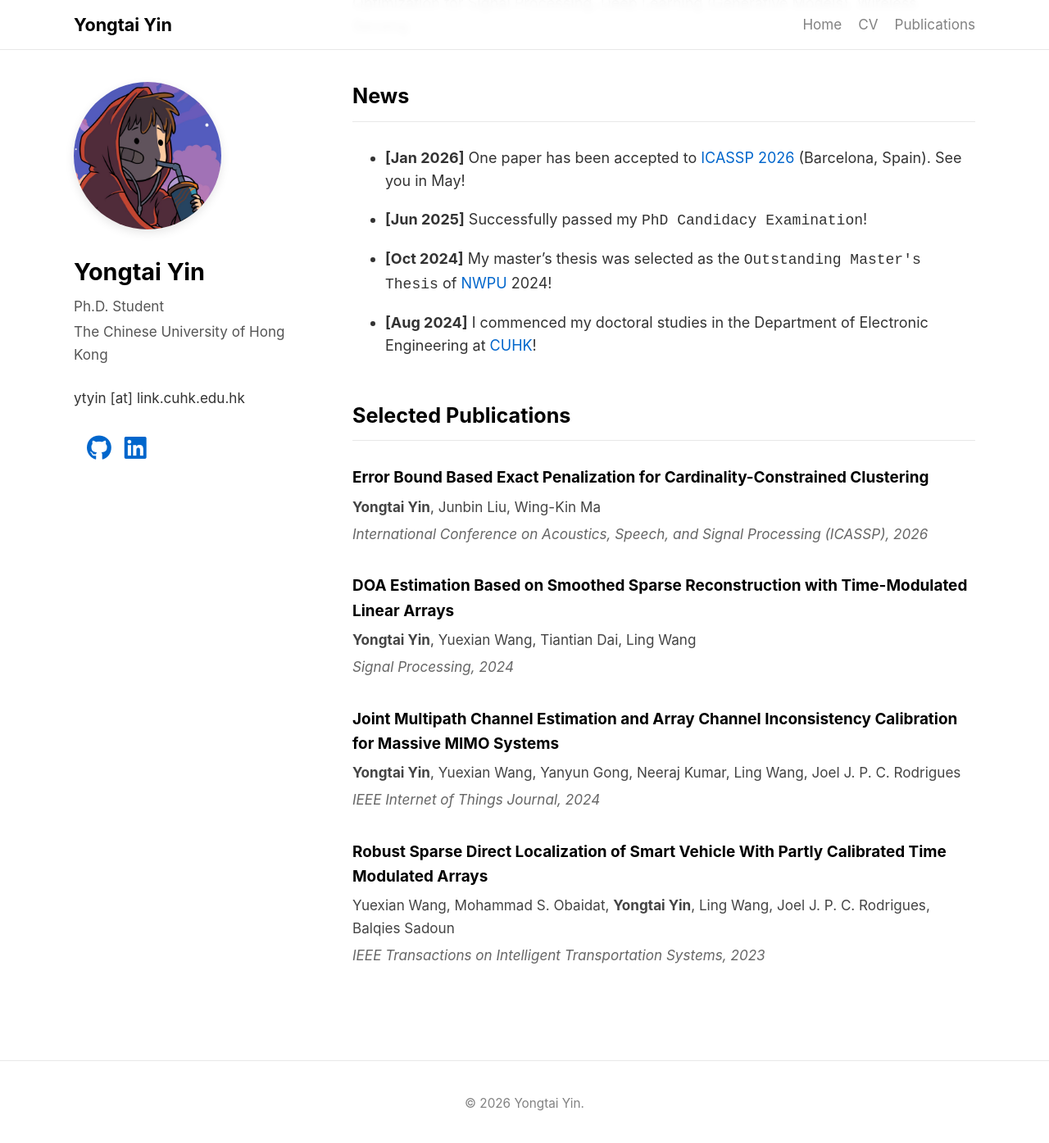
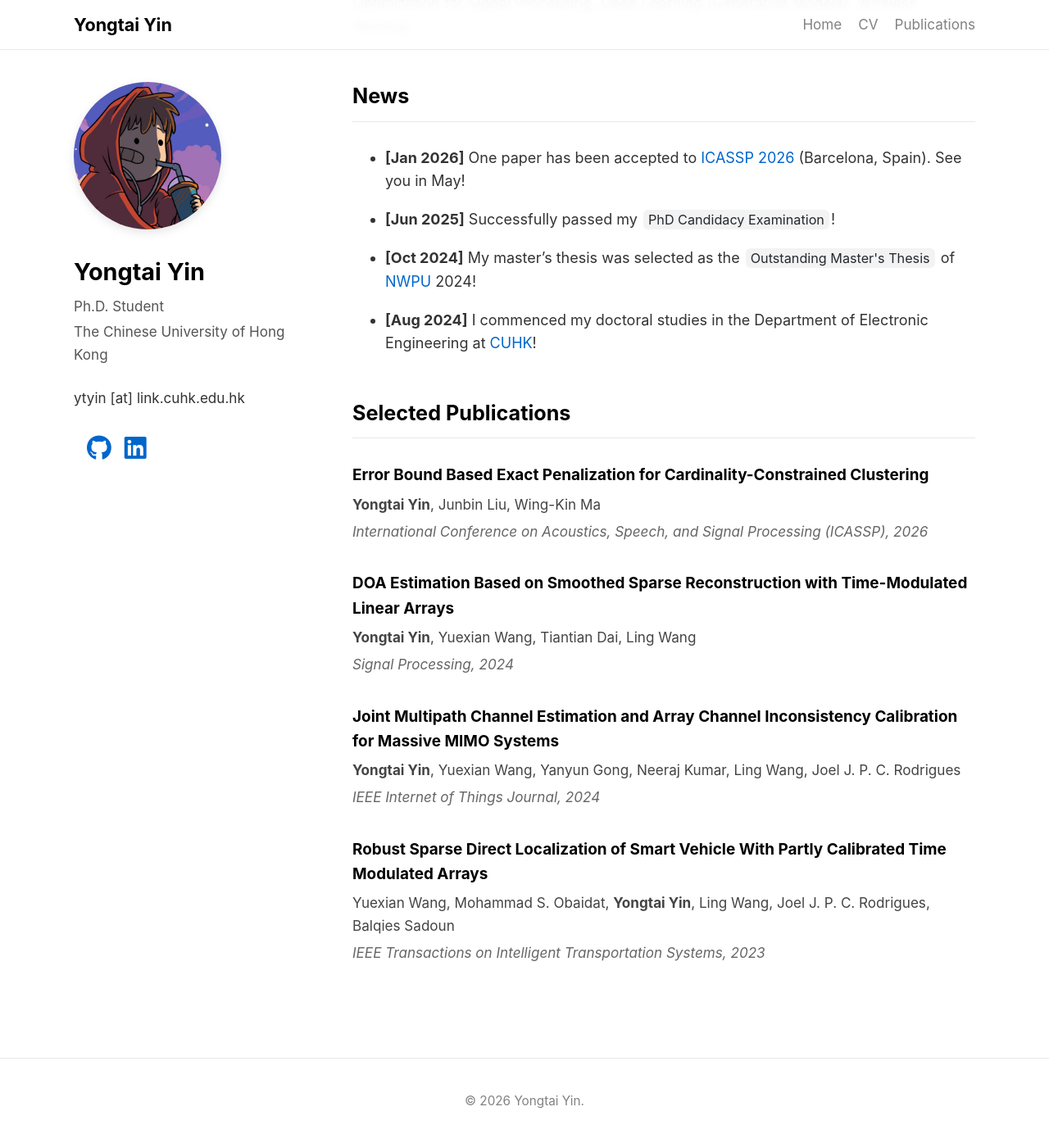
Before and after one commit to yongtai-yin/yongtai-yin.github.io, a Jekyll site: the page built from index.md, in a window 1280 px wide and 1400 px high, scrolled down 486 px. Shown: the top 1395 px of the window at 82% size. Built offline with Jekyll 4.4.1, drawn with Linux system fonts in a browser that asks for light colours; a style sheet for code colours, icons or effects is not loaded.

Commit message:
Add styling for inline code blocks in news section

```diff
--- a/assets/css/style.css
+++ b/assets/css/style.css
@@ -176,6 +176,18 @@ a:hover {
     padding-bottom: 15px;
 }
 
+/* Styled code blocks for inline highlighting in news */
+code {
+    background-color: rgba(27, 31, 35, 0.05); /* Light gray background */
+    border-radius: 6px;
+    padding: 2px 6px;
+    font-family: var(--font-main); /* Inherit main font, avoid monospace clash */
+    font-size: 0.9em;
+    color: #24292e; /* Dark gray text */
+    margin: 0 2px;
+}
+
+
 /* Publications List Styling */
 .pub-item {
     margin-bottom: 35px; /* More breathing room */
```
